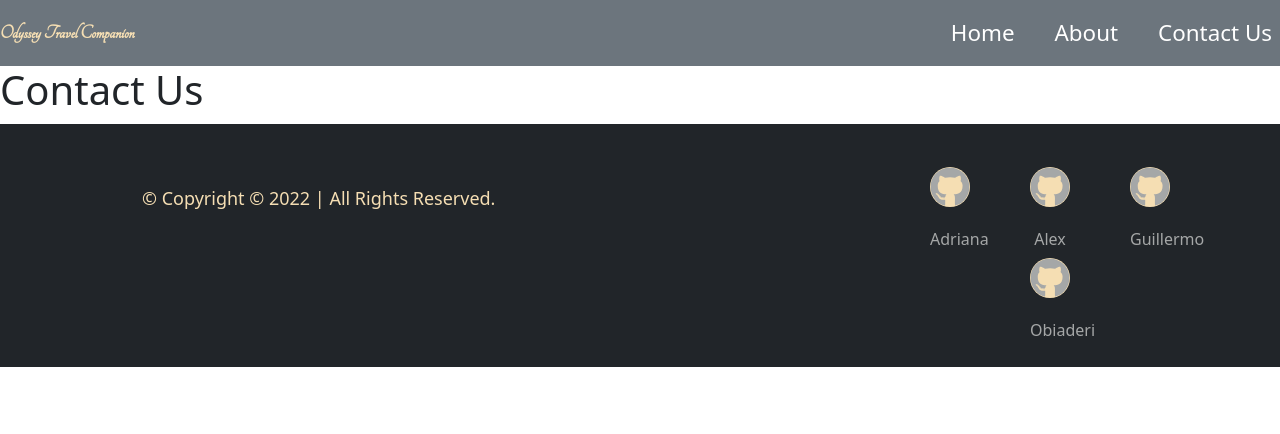
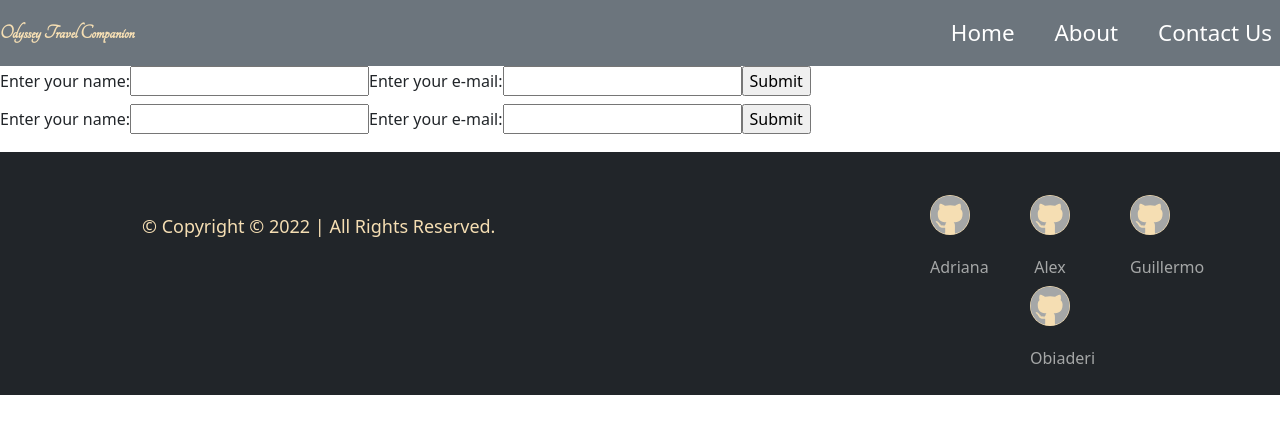
Before and after one commit to abuttle2/odyssey-travel-companion, a React (Create React App) app: page /contactUs in a window 1280 px wide. Shown: the top 434 px of the page. Built offline with nearby package versions, Linux system fonts and the light colour scheme.

Commit message:
added Add a form that allows users to enter their name and email

```diff
--- a/src/App.js
+++ b/src/App.js
@@ -21,6 +21,7 @@
         <Route path="/about" element={<About />} />
         <Route path="/contactUs" element={<ContactUs />} />
       </Routes>
+      <ContactUs />
       <Footer />
     </Router>
   );
--- a/src/components/pages/ContactUs.js
+++ b/src/components/pages/ContactUs.js
@@ -1,9 +1,44 @@
 import React from 'react';
+import { useState } from 'react';
 
 
 function ContactUs () {
-    return (
-        <h1>Contact Us</h1>
+        const [inputs, setInputs] = useState({});
+
+        const handleChange = (event) => {
+          const name = event.target.name;
+          const value = event.target.value;
+          setInputs(values => ({...values, [name]: value}))
+        }
+
+        const handleSubmit = (event) => {
+          event.preventDefault();
+          console.log(inputs);
+        }
+
+        return (
+          <form onSubmit={handleSubmit}>
+            <label>Enter your name:
+            <input
+              type="text"
+              name="username"
+              value={inputs.username || ""}
+              onChange={handleChange}
+            />
+            </label>
+            <label>Enter your e-mail:
+              <input
+                type="text"
+                name="email"
+                value={inputs.email || ""}
+                onChange={handleChange}
+              />
+              </label>
+              <input type="submit" />
+          </form>
+
+
+
     )
 }
 
```
